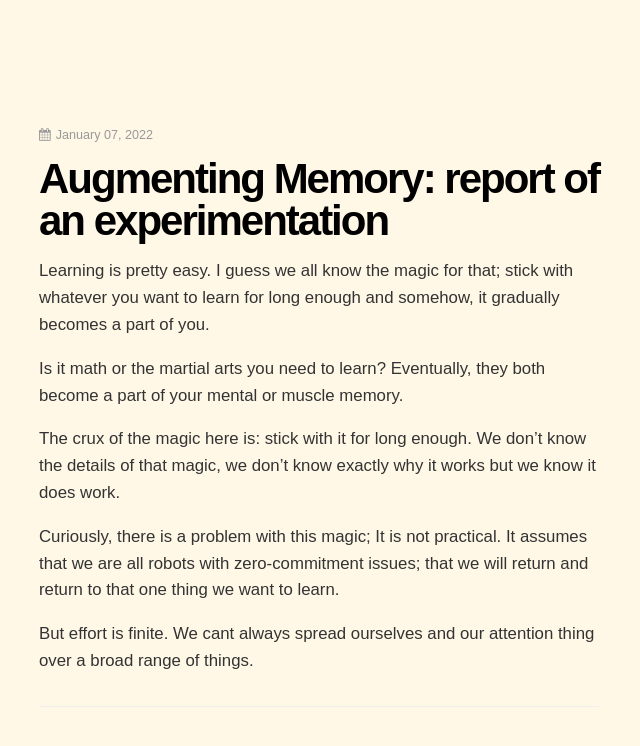
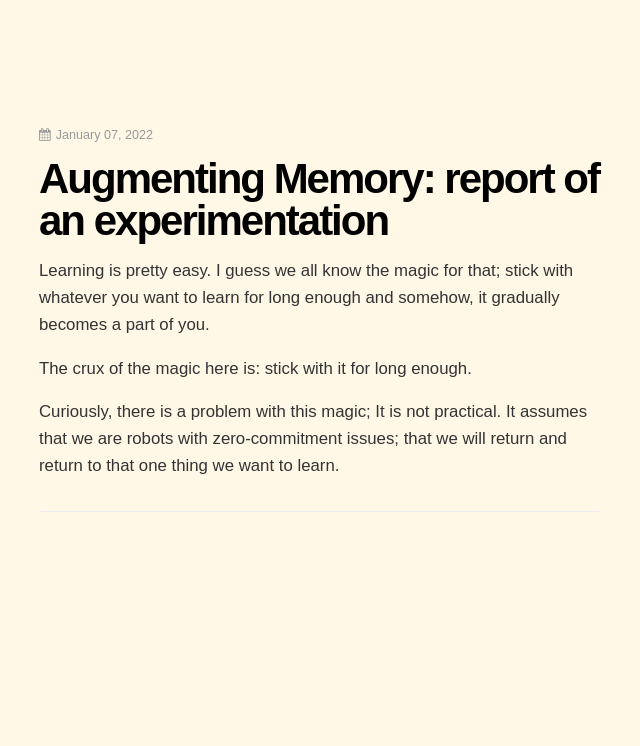
Before and after one commit to dCO2/rococo, a Jekyll site: the page built from _posts/2022-01-07-augmenting-memory.md, in a window 1280 px wide. Shown: the top 746 px of the page, without its empty margins (337-977 px from the left). Built offline with Jekyll 4.4.1, drawn with Linux system fonts in a browser that asks for light colours; some web fonts are replaced.

Commit message:
Update 2022-01-07-augmenting-memory.md

```diff
--- a/_posts/2022-01-07-augmenting-memory.md
+++ b/_posts/2022-01-07-augmenting-memory.md
@@ -5,13 +5,8 @@ feature-image: /assets/images/author-image.png
 permalink: /:year/:month/:day/:title
 tags:
 ---
-
 Learning is pretty easy. I guess we all know the magic for that; stick with whatever you want to learn for long enough and somehow, it gradually becomes a part of you.
 
-Is it math or the martial arts you need to learn? Eventually, they both become a part of your mental or muscle memory.
+The crux of the magic here is: stick with it for long enough.
 
-The crux of the magic here is: stick with it for long enough. We don't know the details of that magic, we don't know exactly why it works but we know it does work.
-
-Curiously, there is a problem with this magic; It is not practical. It assumes that we are all robots with zero-commitment issues; that we will return and return to that one thing we want to learn.
-
-But effort is finite. We cant always spread ourselves and our attention thing over a broad range of things.
+Curiously, there is a problem with this magic; It is not practical. It assumes that we are robots with zero-commitment issues; that we will return and return to that one thing we want to learn.
```
